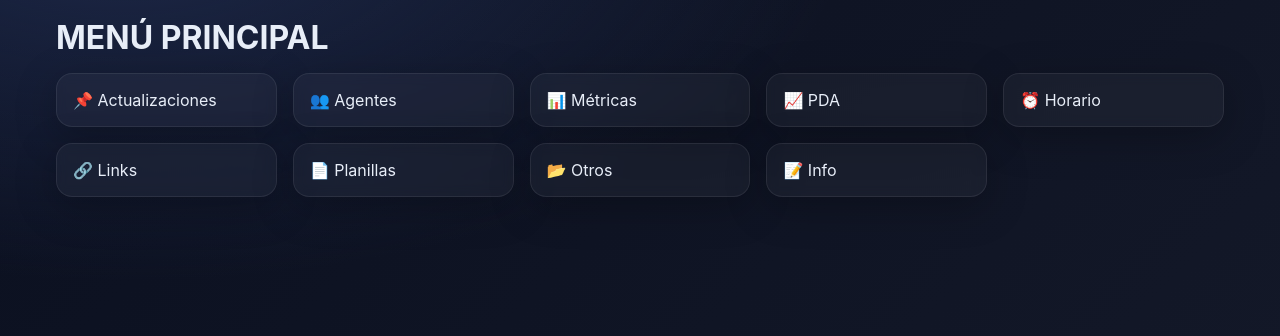
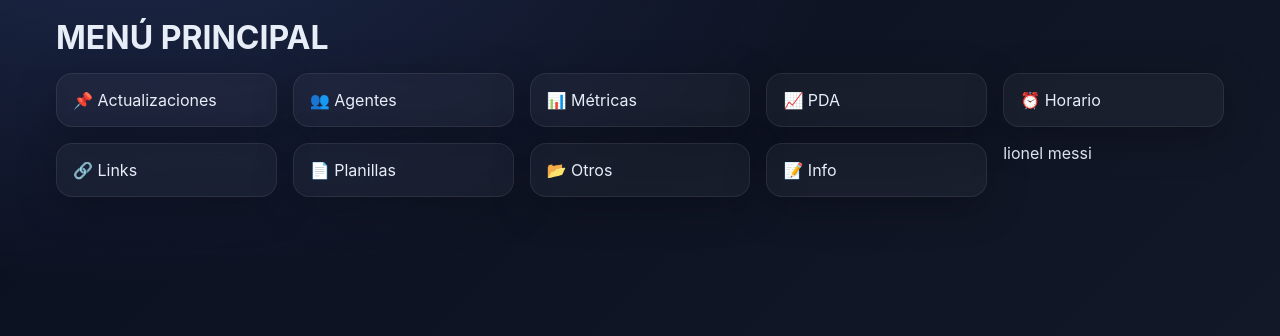
Before and after one commit to ingomezsergio-design/teamapp, a Flask app: template templates/main.html in a window 1280 px wide. Shown: the top 336 px of the page. Run offline with Flask 3, Linux system fonts and the light colour scheme; the template is opened without the code that fills it, so the values that code supplies are empty.

Commit message:
Update main.html

```diff
--- a/templates/main.html
+++ b/templates/main.html
@@ -11,5 +11,6 @@
   <a class="card" href="/planillas">📄 Planillas</a>
   <a class="card" href="/otros">📂 Otros</a>
   <a class="card" href="/info">📝 Info</a>
+  lionel messi
 </div>
 {% endblock %}
```
